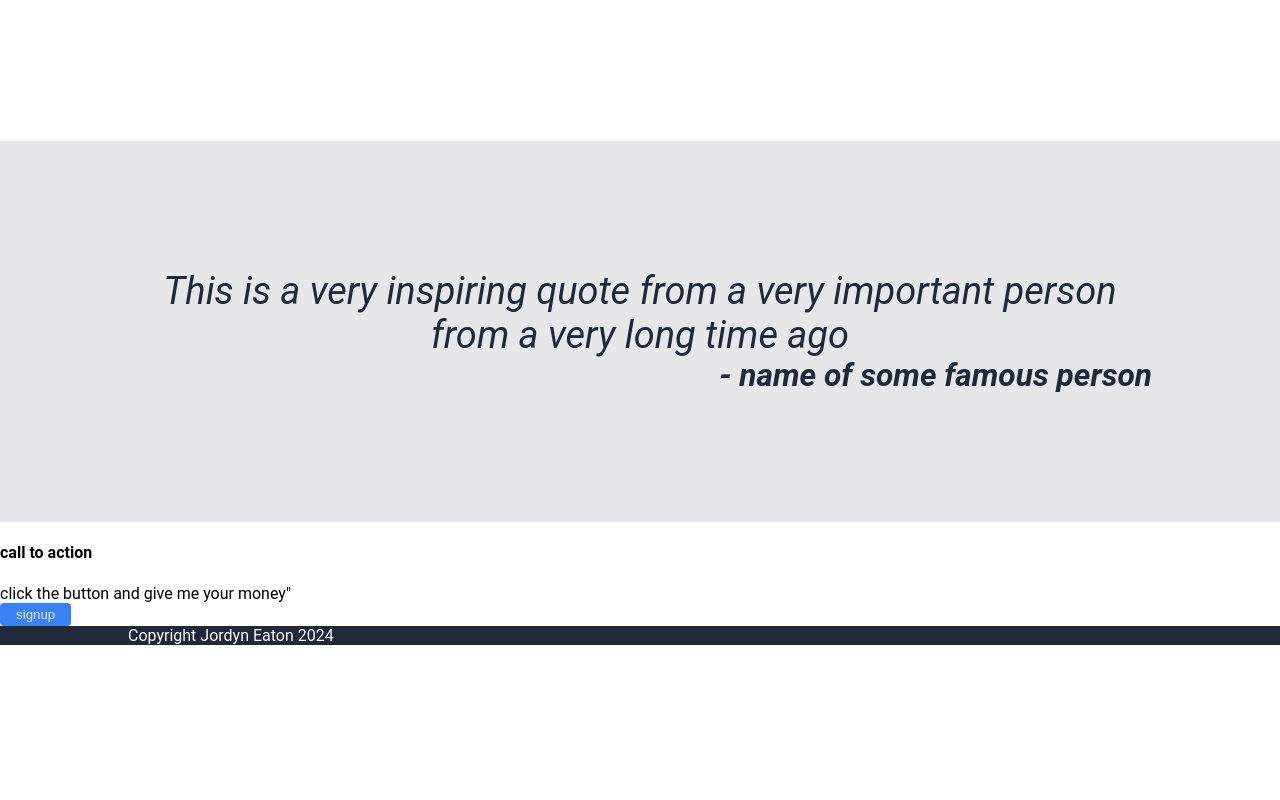
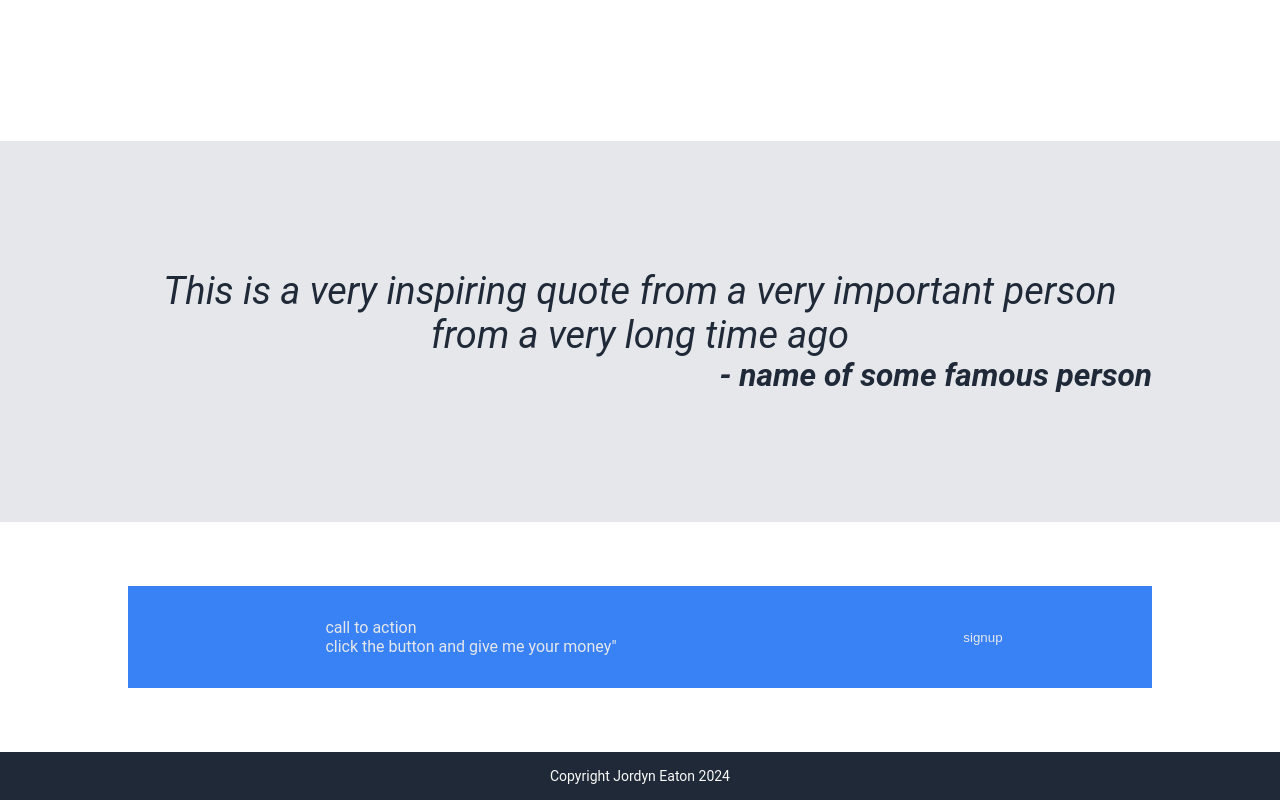
Before and after one commit to jordyneaton/landing-page, a plain HTML site: page index.html in a window 1280 px wide. Shown: the part 757-1557 px from the top of the page. Before the commit the page ends 1402 px from the top, so only its background shows below. Drawn offline with Linux system fonts and the light colour scheme.

Commit message:
Style Call to Action and Footer
Added very basic formatting and styling to the last
two sections of the website.

```diff
--- a/index.html
+++ b/index.html
@@ -55,15 +55,17 @@
             - name of some famous person
         </div>
     </div>
-    <div class="signup-container">
+    <div class="call-container">
         <div class="signup">
-            <h4 class="call">call to action</h4>
-            <p class="descrption">
-                click the button and give me your money"
-            </p>
-        </div>
-        <div>
-            <button>signup</button>
+            <div class="call">
+                <div class="call-header">call to action</div>
+                <div class="action-description">
+                    click the button and give me your money"
+                </div>
+            </div>
+            <div>
+                <button>signup</button>
+            </div>
         </div>
     </div>
     <div class="footer">
--- a/styles.css
+++ b/styles.css
@@ -108,3 +108,30 @@ button {
     text-align: right;
     font-size: smaller;
 }
+
+.call-container {
+    padding: 64px 128px;
+}
+
+.call {
+    padding: 32px 64px;
+}
+
+.signup {
+    background-color: #3882F6;
+    color: #E5E7EB;
+    display: flex;
+    justify-content: space-around;
+    align-items: center;
+}
+
+.action, .action-container {
+    padding: none;
+    margin: none;
+}
+
+.footer {
+    text-align: center;
+    padding: 16px;
+    font-size: 14px;
+}
```
